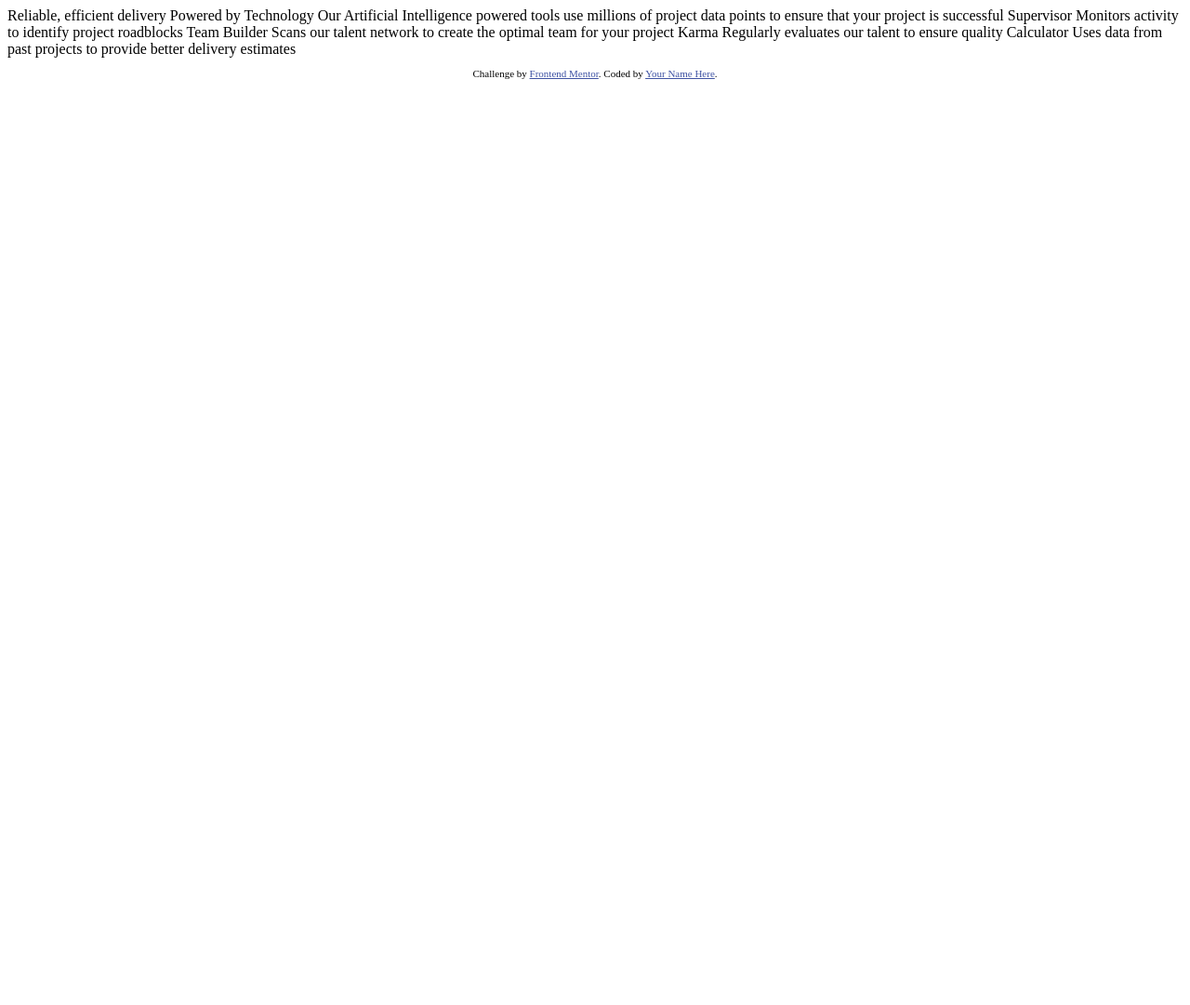
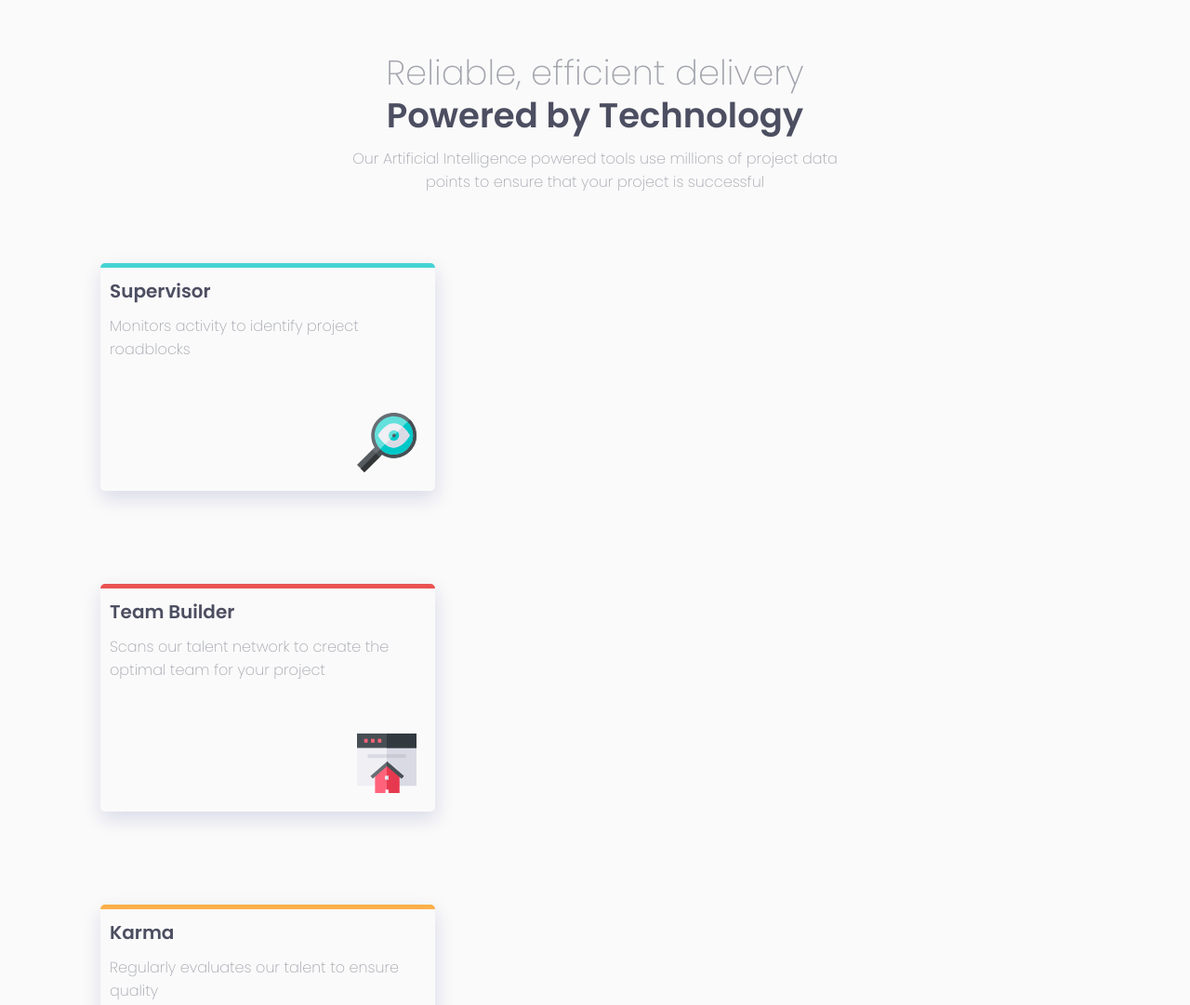
Before and after one commit to diffgee/four-card-feature, a plain HTML site: page index.html in a window 1280 px wide. Shown: the top 1081 px of the page at 93% size. Before the commit the page ends 800 px from the top, so only its background shows below. Drawn offline with Linux system fonts and the light colour scheme.

Commit message:
base html and styling-- needs layout

```diff
--- a/index.html
+++ b/index.html
@@ -8,6 +8,10 @@
 
   <title>Frontend Mentor | Four card feature section</title>
 
+  <link href="https://fonts.googleapis.com/css2?family=Poppins:wght@200;400;600&display=swap" rel="stylesheet">
+
+  <link rel="stylesheet" href="/styles/style.css" class="stylesheet">
+
   <!-- Feel free to remove these styles or customise in your own stylesheet 👍 -->
   <style>
     .attribution { font-size: 11px; text-align: center; }
@@ -15,30 +19,49 @@
   </style>
 </head>
 <body>
+  <header>
+  <h1>Reliable, efficient delivery</h1>
+  <h2>Powered by Technology</h2>
 
-  Reliable, efficient delivery
-  Powered by Technology
+  <p>
+    Our Artificial Intelligence powered tools use millions of project data <br>points
+    to ensure that your project is successful
+  </p>
 
-  Our Artificial Intelligence powered tools use millions of project data points
-  to ensure that your project is successful
+  </header>
+    <!-- <div class="cards"> -->
+      <section class="supervisor cards">
+        <h3>Supervisor</h3>
+        <p>Monitors activity to identify project roadblocks
+        </p>
+        <img src="/images/icon-supervisor.svg" alt="supervisor icon" class="">
+      </section>
 
-  Supervisor
-  Monitors activity to identify project roadblocks
+      <section class="team cards">
+        <h3>Team Builder</h3>
+        <p>Scans our talent network to create the optimal team for your project
+        </p>
+        <img src="/images/icon-team-builder.svg" alt="team builder icon" class="">
+      </section>
 
-  Team Builder
-  Scans our talent network to create the optimal team for your project
+      <section class="karma cards">
+        <h3>Karma</h3>
+        <p>Regularly evaluates our talent to ensure quality
+        </p>
+        <img src="/images/icon-karma.svg" alt="karma icon" class="">
+      </section>
 
-  Karma
-  Regularly evaluates our talent to ensure quality
-
-  Calculator
-  Uses data from past projects to provide better delivery estimates
-
-
+      <section class="calc cards">
+        <h3>Calculator</h3>
+        <p>Uses data from past projects to provide better delivery estimates
+        </p>
+        <img src="/images/icon-calculator.svg" alt="calculator icon" class="">
+      </section>
+    <!-- </div> -->
   <footer>
     <p class="attribution">
       Challenge by <a href="https://www.frontendmentor.io?ref=challenge" target="_blank">Frontend Mentor</a>.
-      Coded by <a href="#">Your Name Here</a>.
+      Coded by <a href="#">David</a>.
     </p>
   </footer>
 </body>
--- /dev/null
+++ b/styles/style.css
@@ -0,0 +1,91 @@
+/* ## Colors
+
+### Primary
+
+- Red: hsl(0, 78%, 62%)
+- Cyan: hsl(180, 62%, 55%)
+- Orange: hsl(34, 97%, 64%)
+- Blue: hsl(212, 86%, 64%)
+
+### Neutral
+
+- Very Dark Blue: hsl(234, 12%, 34%)
+- Grayish Blue: hsl(229, 6%, 66%)
+- Very Light Gray: hsl(0, 0%, 98%) */
+
+/* ------Global--------------------------- */
+body {
+  background: hsl(0, 0%, 98%);
+  font-family: 'Poppins', sans-serif;
+  font-weight: 200;
+  font-size: 16px;
+  color: hsl(229, 6%, 66%);
+}
+
+/* ------Header------------------------------ */
+header {
+  text-align: center;
+}
+
+header h1 {
+  font-size: 37px;
+  font-weight: 200;
+  margin: 50px 0 0 0;
+}
+
+header h2 {
+  font-size: 37px;
+  font-weight: 600;
+  margin: 0 0 15px;
+  line-height: 1;
+  color: hsl(234, 12%, 34%);
+}
+
+header p {
+  margin: 0 0 30px 0;
+}
+
+/* ------Cards-------------------------------- */
+.cards {
+  position: relative;
+  width: 340px;
+  height: 220px;
+  margin: 75px 0 100px 100px;
+  padding: 10px;
+  border-top: 5px solid;
+  border-radius: 5px;
+  box-shadow: 1px 8px 20px 1px rgba(0, 0, 120, 0.12);
+
+}
+
+.cards h3 {
+  font-size: 20px;
+  color: hsl(234, 12%, 34%);
+  margin: 0 0 10px;
+}
+
+.cards p {
+  margin: 0;
+}
+
+.cards img {
+  position: absolute;
+  bottom: 0;
+  right: 0;
+  padding: 20px;
+}
+.supervisor {
+  border-color: hsl(180, 62%, 55%);
+}
+
+.team {
+  border-color: hsl(0, 78%, 62%);
+}
+
+.karma {
+  border-color: hsl(34, 97%, 64%);
+}
+
+.calc {
+  border-color: hsl(212, 86%, 64%);
+}
```
